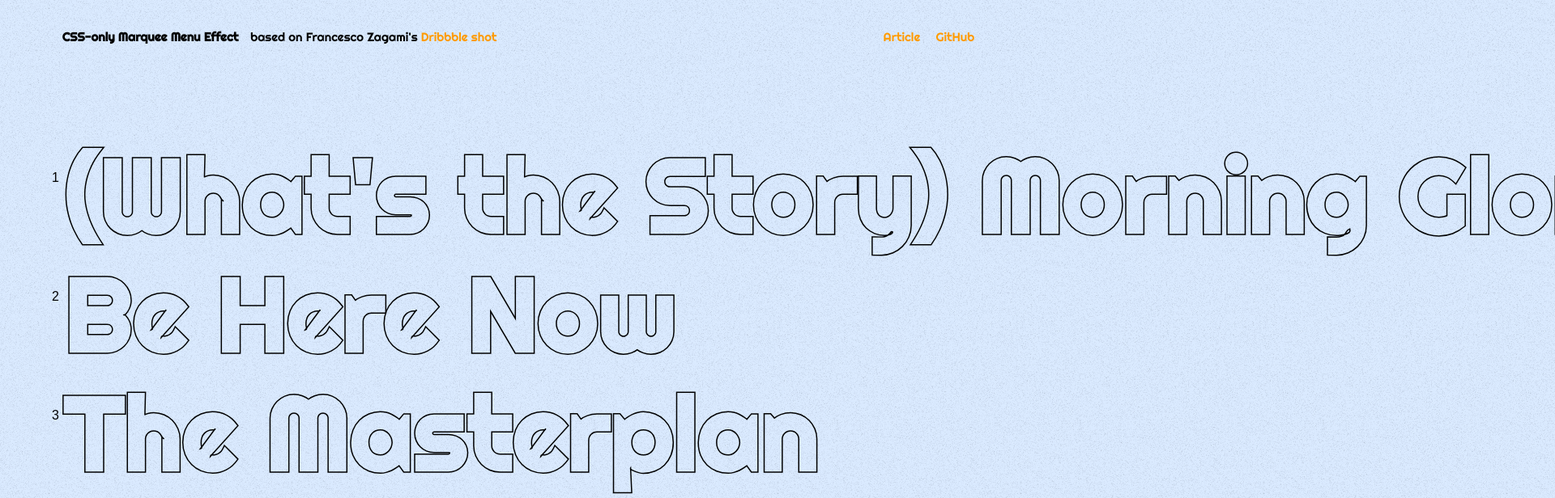
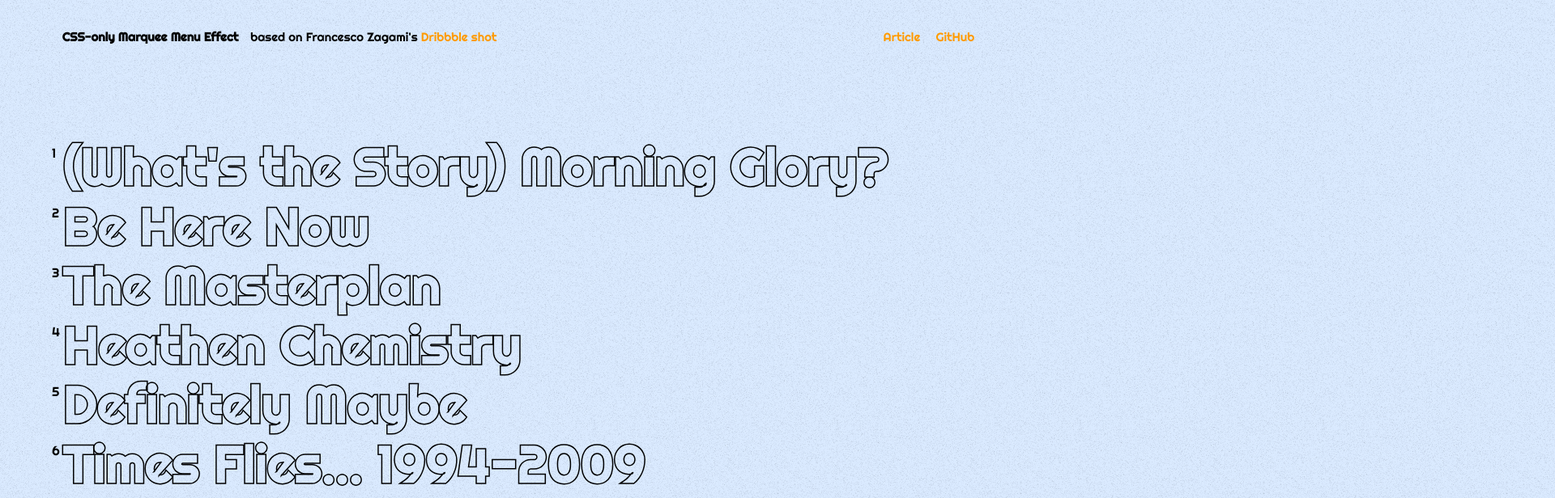
Before and after one commit to Xxdesigner33xX/exercice-codrops-oasis, a plain HTML site: page index.html in a window 1280 px wide. Shown: the top 616 px of the page at 81% size, 1920 px wide, since content can reach past the window. Drawn offline with Linux system fonts and the light colour scheme; a web font is replaced by a local one.

Commit message:
third commit

```diff
--- a/css/base.css
+++ b/css/base.css
@@ -103,7 +103,7 @@ a:focus {
 	--offset: 20vw;
 	--move-initial: calc(-25% + var(--offset));
 	--move-final: calc(-50% + var(--offset));
-	--item-font-size: 10vw;
+	--item-font-size: 5vw;
 	counter-reset: menu;
 }
 
@@ -127,7 +127,7 @@ a:focus {
 
 .menu__item-link::before {
 	all: initial;
-	font-family: sofia-pro, sans-serif;
+	font-family: 'Righteous', cursive;
 	counter-increment: menu;
 	content:  counter(menu);
 	position: absolute;
--- a/index.html
+++ b/index.html
@@ -34,7 +34,7 @@
 		</div>
 		<nav class="menu">
 			<div class="menu__item">
-				<a class="menu__item-link">(What's the Story) Morning Glory?</a>
+				<a class="menu__item-link" href="https://www.youtube.com/watch?v=Wm54XyLwBAk">(What's the Story) Morning Glory?</a>
 				<img class="menu__item-img" src="img/album1.jpg" alt="Some image"/>
 				<div class="marquee">
 					<div class="marquee__inner" aria-hidden="true">
@@ -58,7 +58,7 @@
 				</div>
 			</div>
 			<div class="menu__item">
-				<a class="menu__item-link">The Masterplan</a>
+				<a class="menu__item-link" href="https://www.youtube.com/watch?v=dPPi2D6GK7A">The Masterplan</a>
 				<img class="menu__item-img" src="img/album3.jpg" alt="Some image"/>
 				<div class="marquee">
 					<div class="marquee__inner" aria-hidden="true">
```
